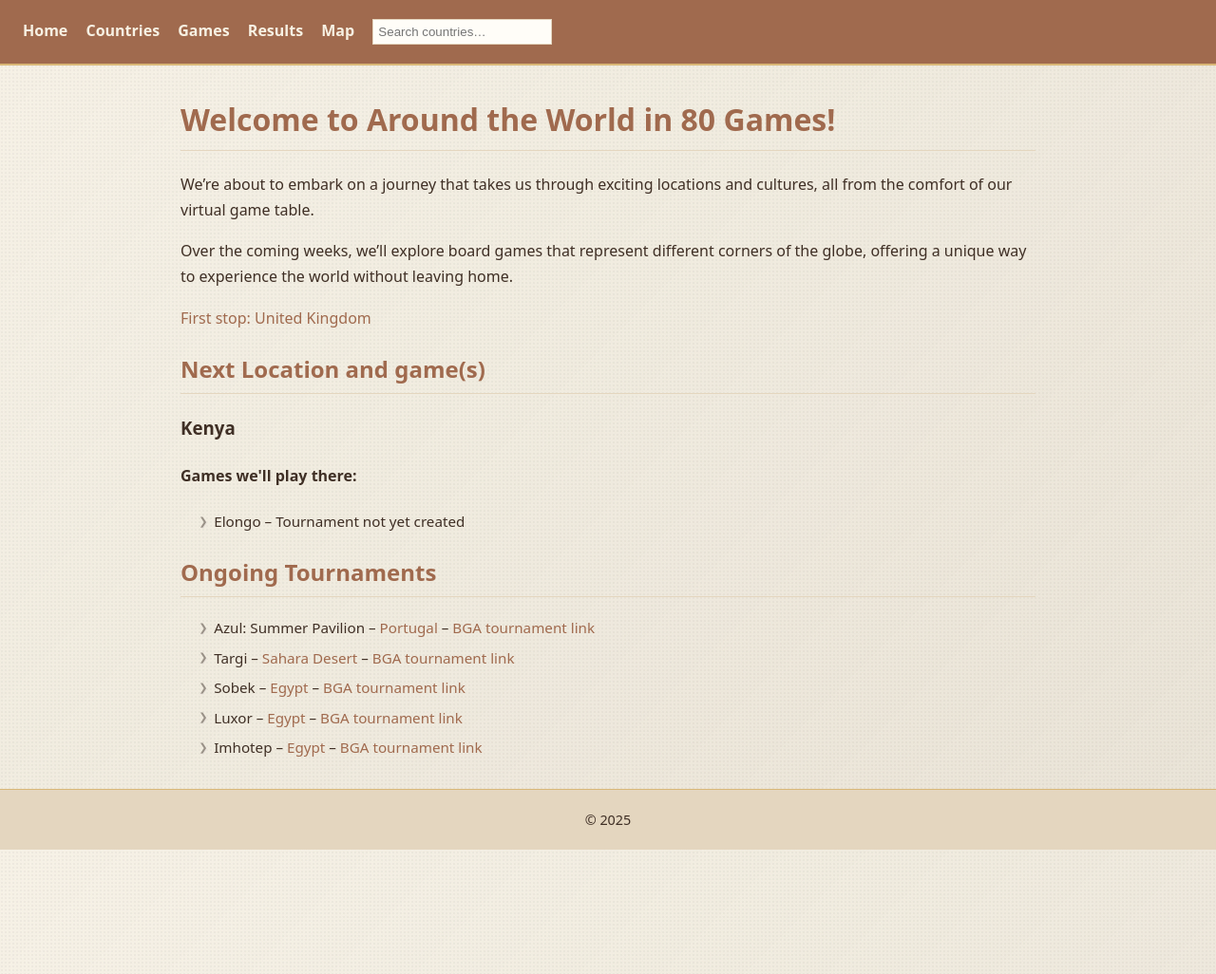
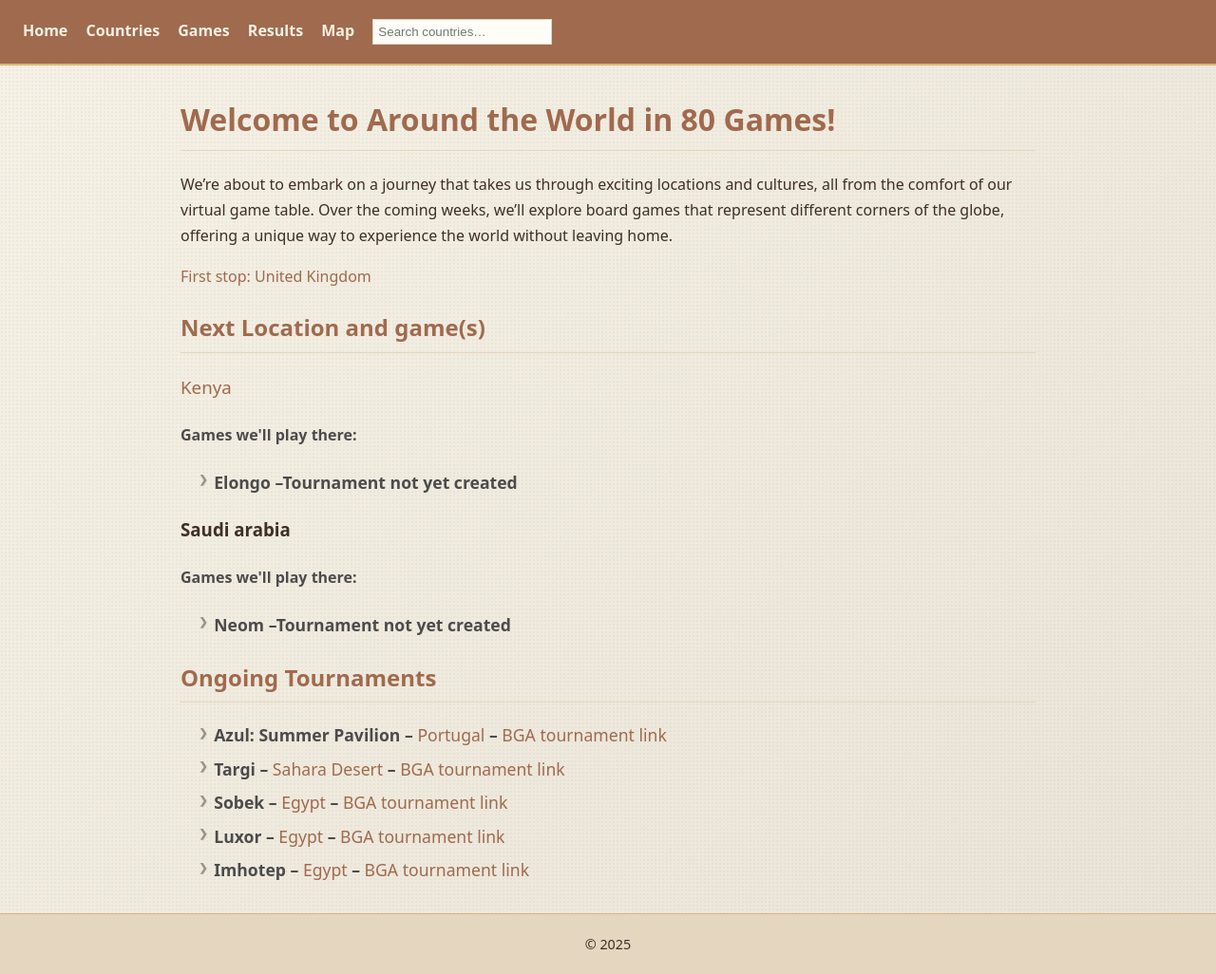
Before and after one commit to stopherjones/around-the-world-in-eighty-games, a Jekyll site: the page built from index.html, in a window 1280 px wide. Shown: the whole page at 95% size. Built offline with Jekyll 4.4.1, drawn with Linux system fonts in a browser that asks for light colours.

Commit message:
manual-next-locations

```diff
--- a/assets/css/style.css
+++ b/assets/css/style.css
@@ -98,6 +98,14 @@
   color: var(--nav-bg);
 }
 
+h4 {
+  font-family: system-ui, sans-serif; /* old look uses sans-serif headings */
+  color: var(--nav-bg);
+  color: rgb(75, 75, 75);       /* text colour */
+  font-weight: 600;    /* 400 = normal, 600 = semi-bold, 700 = bold */
+  font-size: 1.0rem;   /* adjust size */
+}
+
 ul {
   list-style: none;
   padding-left: 1.2rem;
@@ -107,7 +115,9 @@
   position: relative;
   margin: 0.35rem 0;
   padding-left: 1rem;
-  font-size: 0.95rem;
+  color: rgb(75, 75, 75);       /* text colour */
+  font-weight: 600;    /* 400 = normal, 600 = semi-bold, 700 = bold */
+  font-size: 1.1rem;   /* adjust size */
 }
 
 ul li::before {
--- a/index.markdown
+++ b/index.html
@@ -5,6 +5,15 @@
 
 layout: default
 title: Around the World in Eighty Games
+next_locations:
+  - slug: kenya
+    games:
+      - elongo
+  - slug: saudi-arabia
+    games:
+      - neom
+
+
 ---
 
 <h1>Welcome to Around the World in 80 Games!</h1>
@@ -21,65 +30,57 @@
   </strong>
 </p>
 
-
 <h2>Next Location and game(s)</h2>
 
-{% assign route = site.data.route %}
-{% assign current_index = route.current_index %}
-{% assign next_index = current_index | plus: 1 %}
-{% assign next_stop = route.countries[next_index] %}
+{% if page.next_locations %}
+  {% assign tournaments = site.data.tournaments | sort %}
 
-{% if next_stop %}
-  {% assign next_country = site.countries | where: "slug", next_stop.slug | first %}
+  {% for item in page.next_locations %}
+    {% assign country = site.countries | where: "slug", item.slug | first %}
 
-<div class="next-location">
-<h3>{{ next_country.name }}</h3>
+    <div class="next-location">
+      <h3>
+        {% if country -%}
+          <a href="{{ country.url | relative_url }}">{{ country.name }}</a>
+        {%- else -%}
+          {{ item.slug | replace: "-", " " | capitalize }}
+        {%- endif %}
+      </h3>
 
-<h4>Games we'll play there:</h4>
+      <h4>Games we'll play there:</h4>
+      <ul>
+        {%- for game_slug in item.games -%}
+          {% assign game = site.data.games | where: "slug", game_slug | first -%}
 
-<ul>
-{% assign tournaments = site.data.tournaments %}
+          {%- if game -%}
+            {% assign t = nil -%}
+            {%- for t_hash in tournaments -%}
+              {% assign t_candidate = t_hash[1] -%}
+              {% if t_candidate.game == game.slug and t_candidate.country == item.slug -%}
+                {% assign t = t_candidate -%}
+                {% break %}
+              {%- endif -%}
+            {%- endfor -%}
 
-{% for game_slug in next_stop.games %}
-  {% assign game = site.data.games | where: "slug", game_slug | first %}
-
-  {% if game %}
-    {%- comment -%}
-    Find the tournament for this game in this specific next_stop country (if any)
-    {%- endcomment -%}
-    {% assign t = nil %}
-    {% for t_hash in tournaments %}
-      {% assign t_candidate = t_hash[1] %}
-      {% if t_candidate.game == game.slug and t_candidate.country == next_stop.slug %}
-        {% assign t = t_candidate %}
-        {% break %}
-      {% endif %}
-    {% endfor %}
-
-    {% assign country = site.countries | where: "slug", next_stop.slug | first %}
-
-    <li>
-      {{ game.name }}
-      –
-      {% if t %}
-        {% if t.bga_url %}
-          <a href="{{ t.bga_url }}" target="_blank">BGA tournament link</a>
-        {% else %}
-          Tournament link coming soon
-        {% endif %}
-      {% else %}
-        Tournament not yet created
-      {% endif %}
-    </li>
-  {% endif %}
-{% endfor %}
-</ul>
-
-
-  </div>
-
+            <li>
+              {{ game.name }} –
+              {%- if t -%}
+                {%- if t.bga_url -%}
+                  <a href="{{ t.bga_url }}" target="_blank">BGA tournament link</a>
+                {%- else -%}
+                  Tournament link coming soon
+                {%- endif -%}
+              {%- else -%}
+                Tournament not yet created
+              {%- endif -%}
+            </li>
+          {%- endif -%}
+        {%- endfor %}
+      </ul>
+    </div>
+  {% endfor %}
 {% else %}
-  <p>No next location yet — the journey hasn’t started!</p>
+  <p>No next locations listed.</p>
 {% endif %}
 
 <h2>Ongoing Tournaments</h2>
```
